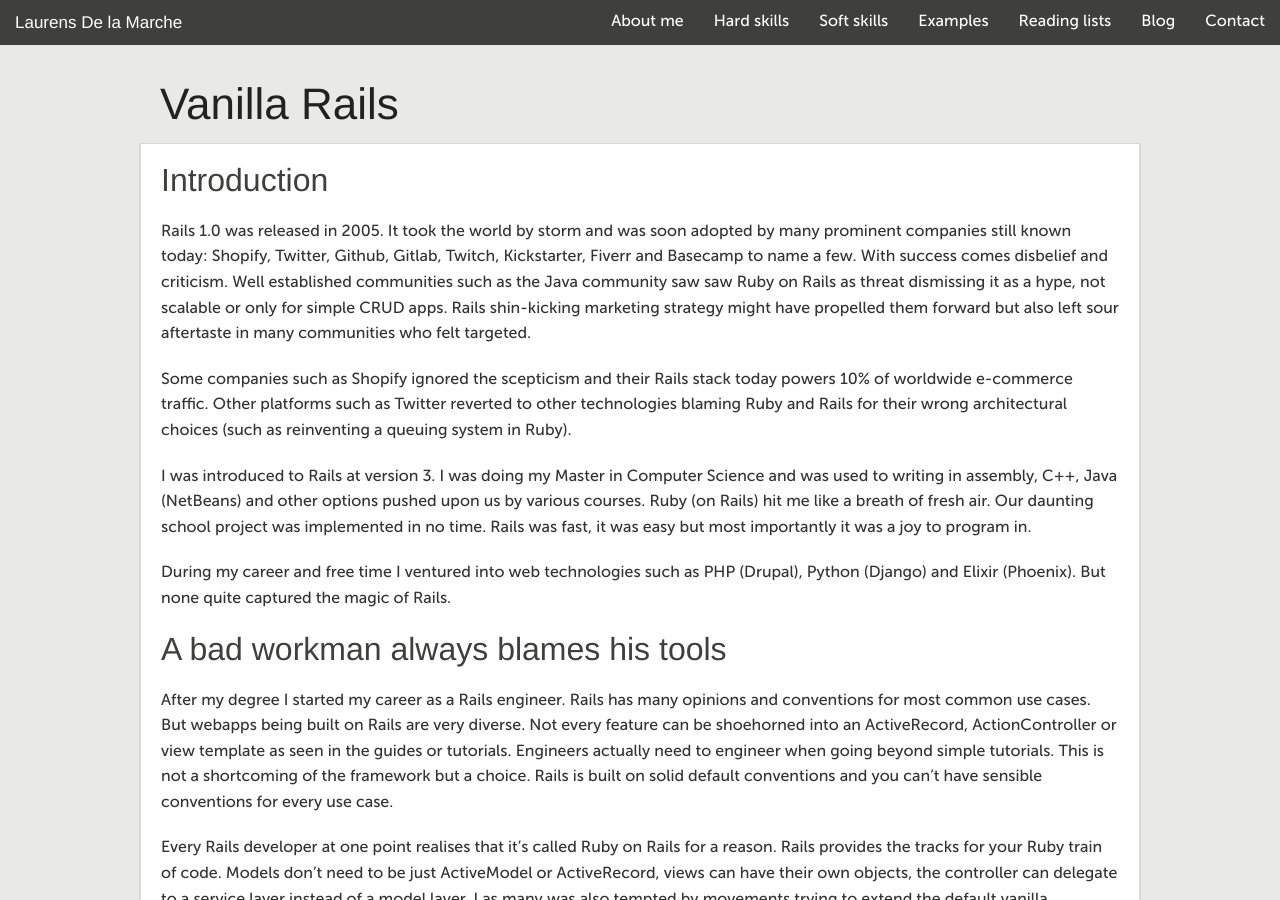
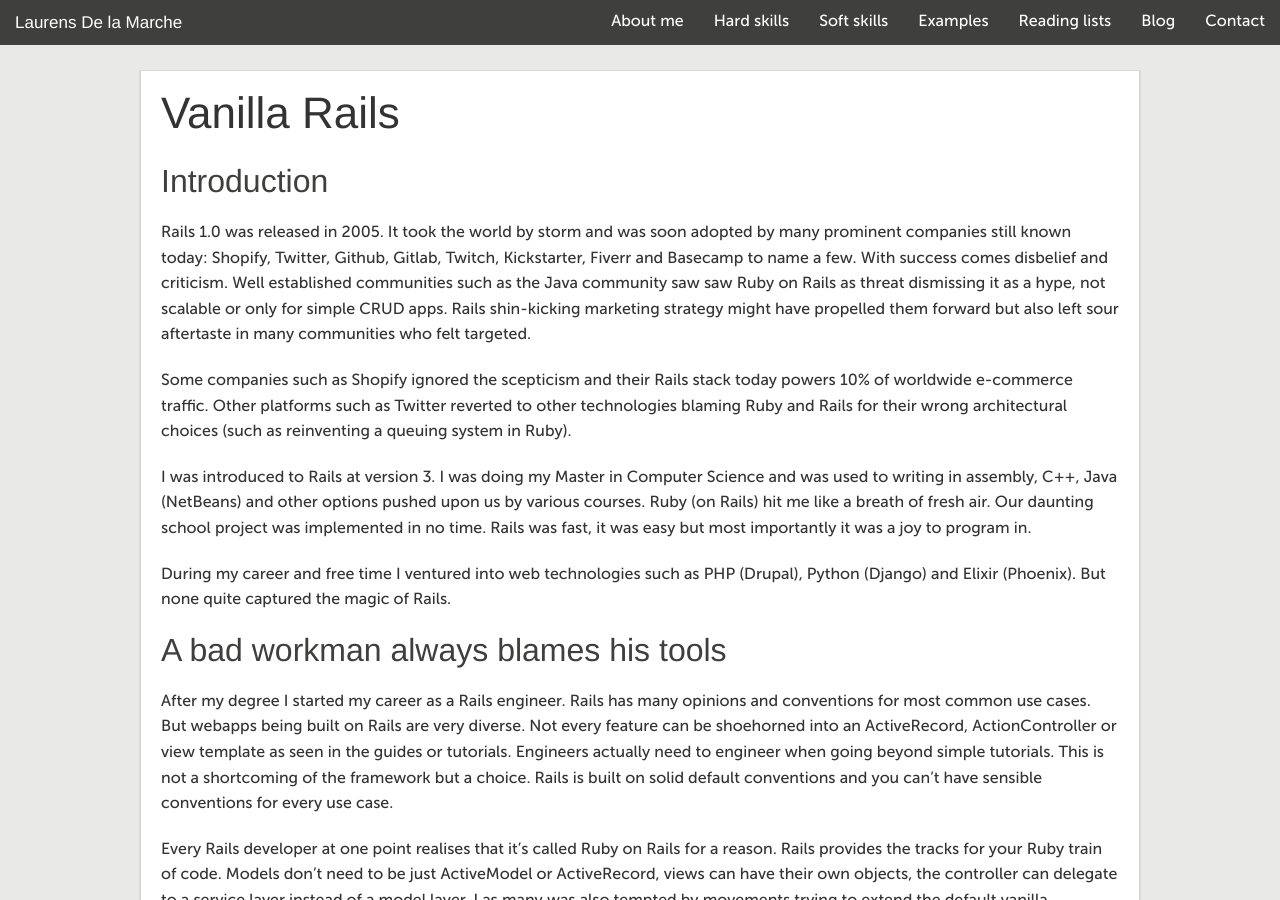
Before and after one commit to ldlamarc/laurensdelamarche, a Jekyll site: the page built from docs/_posts/2024-02-04-vanilla-rails.md, in a window 1280 px wide and 900 px high. Built offline with Jekyll 4.4.1, drawn with Linux system fonts in a browser that asks for light colours.

Commit message:
This looks slightly better

```diff
--- a/docs/_layouts/post.html
+++ b/docs/_layouts/post.html
@@ -1,5 +1,7 @@
 ---
 layout: default
 ---
-<h1 style="padding-left: 1.25rem">{{ page.short_title }}</h1>
-<div class="panel">{{ content}}</div>
+<div class="panel">
+  <h1 style="margin-bottom: 30px">{{ page.short_title }}</h1>
+  {{ content}}
+</div>
```
